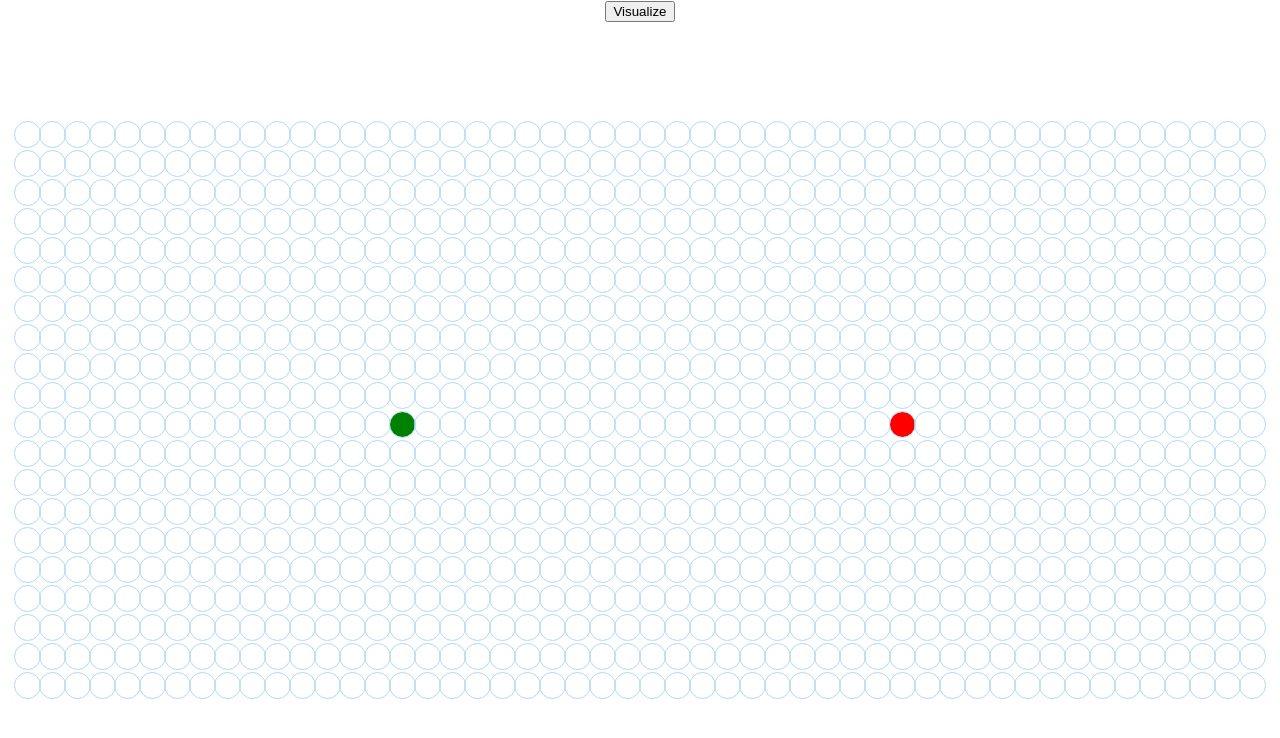
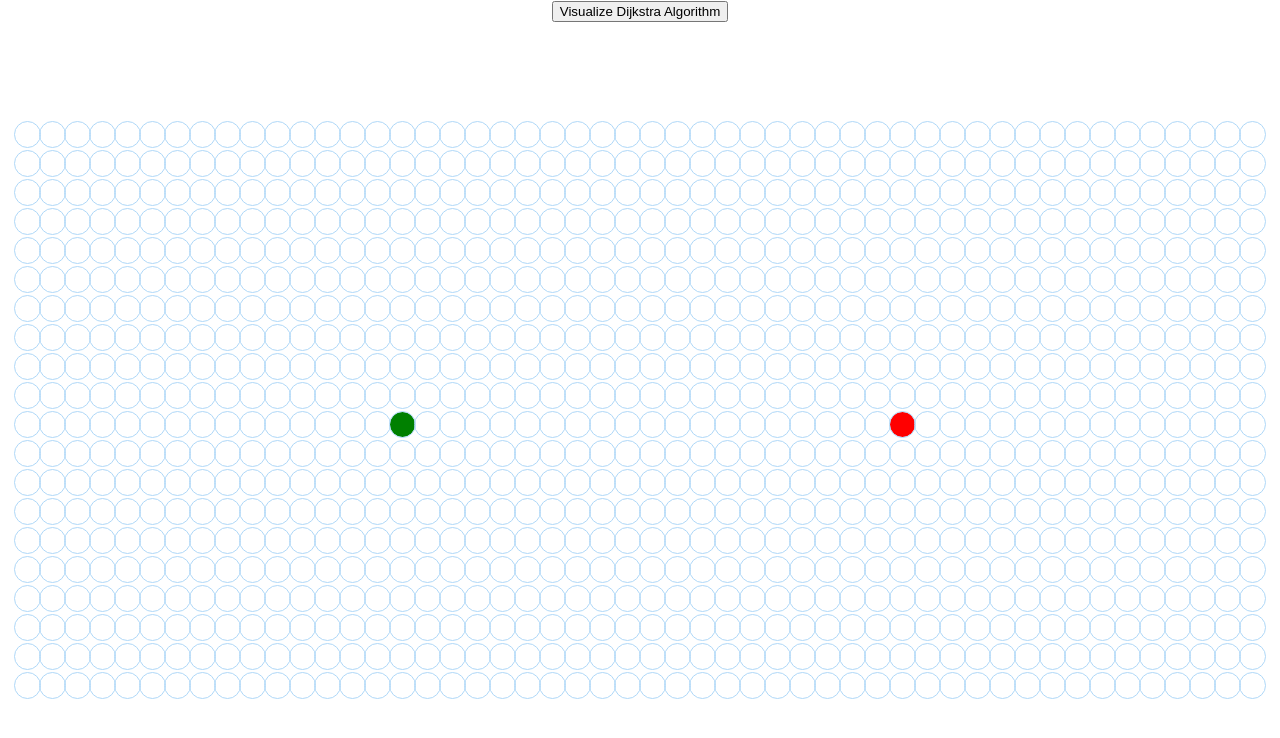
Before and after one commit to Aatish-Dhami/pathfinder-visualizer, a React (Create React App) app: page / in a window 1280 px wide. Shown: the top 738 px of the page. Built offline with nearby package versions, Linux system fonts and the light colour scheme.

Commit message:
Button name change

```diff
--- a/src/App.js
+++ b/src/App.js
@@ -82,7 +82,7 @@ export default function App() {
 
   return (
     <div className="App">
-      <button onClick={visualizeDijkstra}>Visualize</button>
+      <button onClick={visualizeDijkstra}>Visualize Dijkstra Algorithm</button>
       <div className="grid">
           {grid.map((row, rowIdx) => {
             return (
```
